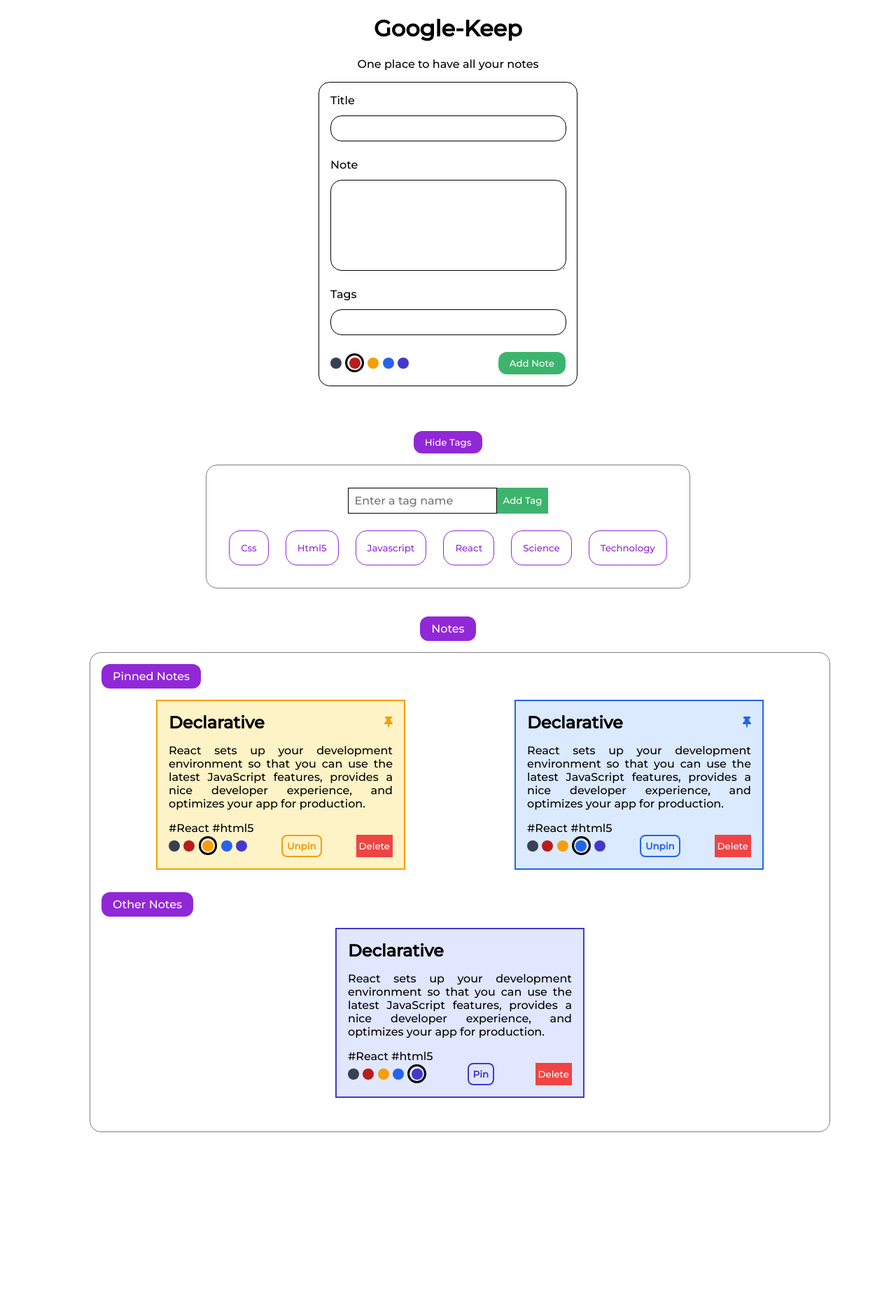
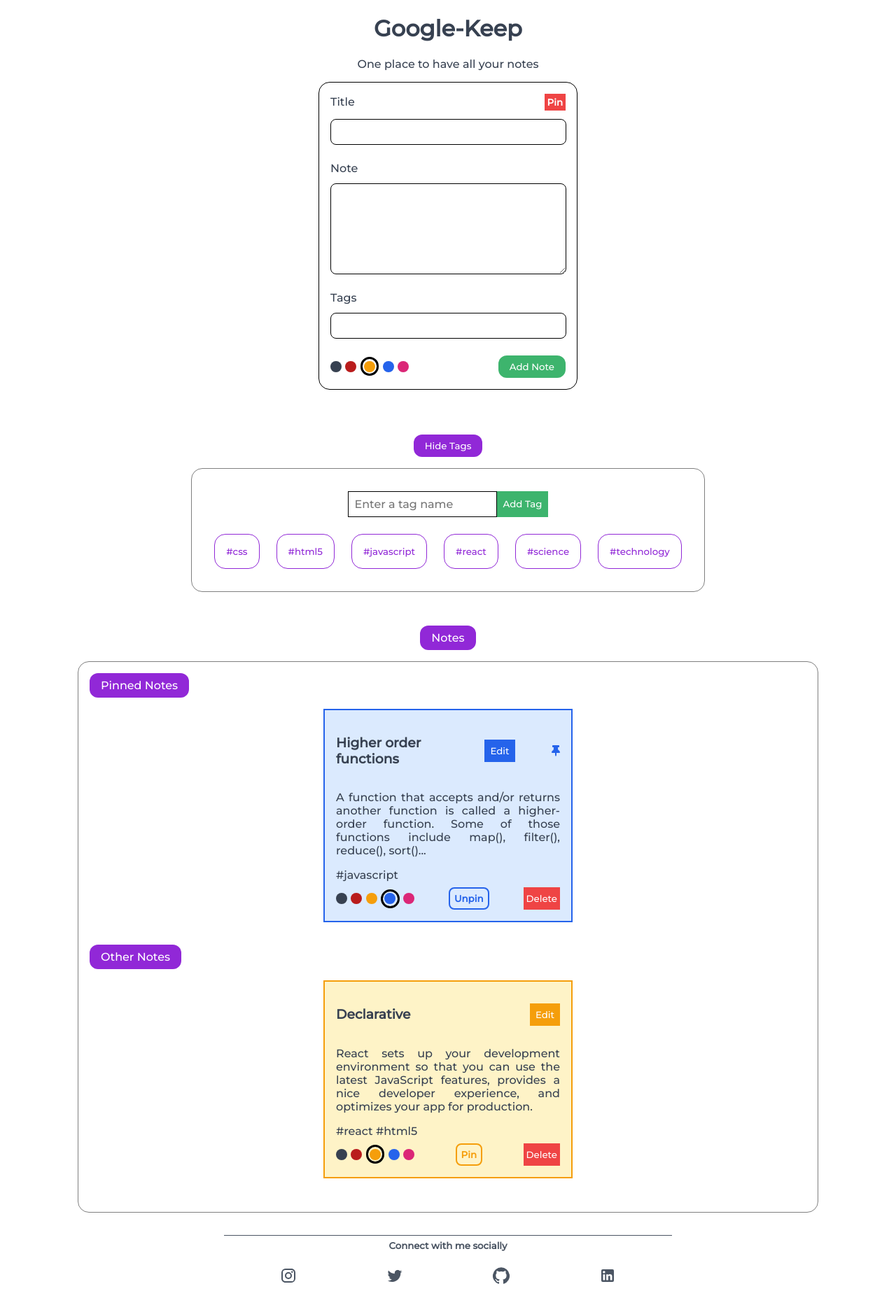
Before and after one commit to sruthiragupathy/Google-Keep, a React (Create React App) app: page / in a window 1280 px wide. Shown: the whole page at 70% size. Before the commit the page ends 1618 px from the top, so only its background shows below. Built offline with nearby package versions, Linux system fonts and the light colour scheme.

Commit message:
feat - add sort by tags, content editable

```diff
--- a/package.json
+++ b/package.json
@@ -6,6 +6,8 @@
     "@fortawesome/fontawesome-svg-core": "^1.2.34",
     "@fortawesome/free-solid-svg-icons": "^5.15.2",
     "@fortawesome/react-fontawesome": "^0.1.14",
+    "@material-ui/core": "^4.11.3",
+    "@material-ui/icons": "^4.11.2",
     "@testing-library/jest-dom": "^5.11.4",
     "@testing-library/react": "^11.1.0",
     "@testing-library/user-event": "^12.1.10",
--- a/src/App.css
+++ b/src/App.css
@@ -5,6 +5,8 @@
   font-family: 'Montserrat', sans-serif;
   --green-button-bg:#3DB46D;
   --primary-color : #9128d7;
+  --pin-color:#EF4444;
+  color:#374151;
 
 }
 
@@ -17,7 +19,9 @@ input:focus,button:focus,textarea:focus{
   outline: none;
 }
 
-
+.header{
+  color:#374151;
+}
 
 .form-div{
   display:flex;
@@ -39,13 +43,21 @@ input:focus,button:focus,textarea:focus{
 
 }
 
+.pin-title{
+  margin-bottom: 0.75rem;
+  width:100%;
+  display:flex;
+  justify-content: space-between;
+  align-items: center;
+}
+
 .form input,textarea{
   width:95%;
   padding:0.5rem;
   border : 1px solid #000000;
   margin-bottom: 1.5rem;
   font-size: 1rem;
-  border-radius: 1rem;
+  border-radius: 0.5rem;
   font-family: 'Montserrat', sans-serif;
 
 }
@@ -111,11 +123,11 @@ button{
   display: inline-block;
   width:75%;
 }
-.tagsList li:hover{
+.tagsList .tagDropdown:hover{
   background: #E5E7EB;
   cursor:pointer;
 }
-ul{
+.tagsList{
   position: absolute;
   width:21rem;
   height:10rem;
@@ -134,6 +146,22 @@ ul{
   width:1rem;
   border-radius:50%;
   margin-left:1rem;
+}
+
+.error{
+    display: flex;
+    justify-content: space-between;
+    border:1px solid #B91C1C;
+    padding:0.5rem;
+    border-radius:12px;
+    background:#FEE2E2;
+    width:20rem;
+    margin-bottom: 0.75rem;
+}
+
+.error .x{
+  background:var(--pin-color) ;
+  color:white;
 }
 
 .colorList{
@@ -203,7 +231,7 @@ ul{
    color:var(--primary-color);
    margin-bottom:1.5rem;
    margin-right:1.5rem;
-   text-transform: capitalize;
+   /* text-transform: capitalize; */
 
 }
 
@@ -219,7 +247,7 @@ ul{
 
 .notes-container{
   width:100%;
-  margin-top:1.5rem;
+
   display: flex;
   flex-direction: column;
   justify-content: center;
@@ -232,7 +260,12 @@ ul{
 
 .container {
   width:80%;
+  display: flex;
+    justify-content: center;
+    align-items: center;
+    flex-direction: column;
 }
+
 
 .card {
   width:20rem;
@@ -252,12 +285,12 @@ ul{
 
 .card h2{
   margin-block-start: 0em;
-  margin-block-end: 0;
+  margin-block-end: 0.5em;
 }
 
 .pinned
 {
-  background: #EF4444;
+  background: var(--pin-color);
   color:white;
   padding : 0.25rem;
 }
@@ -275,7 +308,7 @@ ul{
   background:#E5E7EB;
 }
 
-.pin-btn {
+.card .pin-btn {
   color:white;
   background:transparent;
   border-radius: 0.5rem;
@@ -290,3 +323,16 @@ ul{
   justify-content: space-around;
   align-items: center;
 }
+
+.textarea {
+   height:7rem;
+   /* overflow: scroll; */
+
+}
+
+.form .pin-btn{
+  background: var(--pin-color);
+  color: white;
+  font-weight:bold;
+  padding:0.25rem;
+}
--- a/src/App.js
+++ b/src/App.js
@@ -5,6 +5,7 @@ import Tags from "./Components/Tags"
 import Notes from "./Components/Notes";
 // import { v4 as uuidv4 } from 'uuid';
 import './App.css';
+import Footer from "./Components/Footer/Footer";
 
 const data = [
   {
@@ -15,36 +16,23 @@ const data = [
     lightColor:"#FEF3C7",
     darkColor:"#F59E0B"
   },
-  tags:["React","html5"],
-  pin:true
+  tags:["react","html5"],
+  pin:false
 
   },
   {
     id : 2,
-    title : "Declarative",
-    notes:"React sets up your development environment so that you can use the latest JavaScript features, provides a nice developer experience, and optimizes your app for production. ",
+    title : "Higher order functions",
+    notes:"A function that accepts and/or returns another function is called a higher-order function. Some of those functions include map(), filter(), reduce(), sort()... ",
     color:{
 
       lightColor:"#DBEAFE",
       darkColor:"#2563EB"
     },
-    tags:["React","html5"],
+    tags:["javascript"],
     pin:true
 
-    },
-    {
-      id : 3,
-      title : "Declarative",
-      notes:"React sets up your development environment so that you can use the latest JavaScript features, provides a nice developer experience, and optimizes your app for production. ",
-      color:{
-
-        lightColor:"#E0E7FF",
-        darkColor:"#4338CA"
-      },
-      tags:["React","html5"],
-      pin:false
-
-      }
+    }
 
 ]
 
@@ -62,14 +50,15 @@ function App() {
   const [notes,setNotes] = useState(data)
   const [tags,setTags] = useState(tagsData);
 
-  console.log(notes)
+  // console.log(notes)
   return (
     <div className="App">
       <Header/>
       <div className="form-div">
-      <Form notes={notes} setNotes={(val)=>setNotes(val)}/>
-      <Tags tags = {tags} setTags = {(val) => setTags(val)}/>
+      <Form notes={notes} setNotes={(val)=>setNotes(val)} tags = {tags} setTags = {(val) => setTags(val)}/>
+      <Tags tags = {tags} setTags = {(val) => setTags(val)} notes = {notes} setNotes = {(val) => setNotes(val)}/>
       <Notes notes = {notes} setNotes = {(val) => setNotes(val)}/>
+      <Footer/>
       </div>
     </div>
   );
--- /dev/null
+++ b/src/Components/Footer/Footer.css
@@ -0,0 +1,31 @@
+.footer{
+    position:relative;
+    bottom:0;
+    margin:auto;
+    width:50%;
+    color:#4B5563;
+    text-align:center;
+    border-top:1px solid #4B5563;
+    margin-top:2rem;
+
+}
+
+.footer li{
+    display:inline;
+}
+
+.footer ul{
+   padding-inline-start: 0;
+   display:flex;
+   justify-content: space-around;
+   padding:0 1rem;
+
+}
+.footer a{
+    color:#4B5563;
+
+}
+
+.footer h5{
+    margin-block-start:0.5em;
+}
--- /dev/null
+++ b/src/Components/Footer/Footer.js
@@ -0,0 +1,30 @@
+import React from "react";
+import InstagramIcon from '@material-ui/icons/Instagram';
+import TwitterIcon from '@material-ui/icons/Twitter';
+import GitHubIcon from '@material-ui/icons/GitHub';
+import LinkedInIcon from '@material-ui/icons/LinkedIn';
+import './Footer.css'
+
+function Footer(){
+    return (
+        <footer className="footer">
+            <h5>Connect with me socially</h5>
+            <ul>
+                <li>
+                <a href="https://www.instagram.com/sruthi_codes"><InstagramIcon/></a>
+                </li>
+                <li>
+                <a href="https://twitter.com/CodesSruthi" target="_blank"><TwitterIcon/></a>
+                </li>
+                <li>
+                <a href="https://github.com/sruthiragupathy" target="_blank"><GitHubIcon/></a>
+                </li>
+                <li>
+                <a href="https://www.linkedin.com/in/sruthi-ragupathy-7740ab172/" target="_blank"><LinkedInIcon/></a>
+                </li>
+            </ul>
+        </footer>
+    )
+}
+
+export default Footer;
--- a/src/Components/Form.js
+++ b/src/Components/Form.js
@@ -1,58 +1,19 @@
 import React,{useDebugValue, useState} from "react";
+import { v4 as uuidv4 } from 'uuid';
 
-const colors = [
-    {
-        id:1,
-        lightColor:"#F3F4F6",
-        darkColor:"#374151"
-    },
-    {
-        id:2,
-        lightColor:"#FEE2E2",
-        darkColor:"#B91C1C"
-    },
-    {
-        id:3,
-        lightColor:"#FEF3C7",
-        darkColor:"#F59E0B"
-    },
-    {
-        id:4,
-        lightColor:"#DBEAFE",
-        darkColor:"#2563EB"
-    },
-    {
-        id:5,
-        lightColor:"#E0E7FF",
-        darkColor:"#4338CA"
-    }
-]
+import {colors} from "./variables/color"
 
 
-const tagsData = [
-    "react",
-    "javascript",
-    "css",
-    "html5",
-    "technology",
-    "science"
-]
-
-
-
-
-
-
-
-const Form = ({notes,setNotes}) => {
+const Form = ({notes,setNotes,tags,setTags}) => {
     const [note,setNote] = useState({
         titleNote:"",
         noteNote:"",
         colorNote:{
-            lightColor:"#FEE2E2",
-            darkColor :"#B91C1C"
+            lightColor:"#FEF3C7",
+            darkColor:"#F59E0B"
         },
-        tagsNote:[]
+        tagsNote:[],
+        pinNote:false
     })
 
     const [show,setShow] = useState ({
@@ -60,7 +21,9 @@ const Form = ({notes,setNotes}) => {
         tags:false
     })
 
-    const [tags,setTags] = useState (tagsData.sort())
+    const [error,setError] = useState("");
+
+    // const [tags,setTags] = useState (tagsData.sort())
 
     const RemoveTag = (e,item) => {
         e.preventDefault();
@@ -88,8 +51,8 @@ const Form = ({notes,setNotes}) => {
             <li style={{display:"flex",justifyContent:"flex-end",marginRight:"1rem"}}>
                 <button style={{background:"#DC2626",color:"#FFF"}} onClick={()=>setShow({...show,tags:false})}>x</button>
             </li>
-            {tags.map((item,index) => {
-                return <li key={index}>
+            {tags.sort().map((item,index) => {
+                return <li key={index} className = "tagDropdown">
                 <span onClick={()=>setNote({...note,tagsNote:[...note.tagsNote,item]})} value={note.tagsNote} className="span">{item}</span>
                 <button onClick = {(e)=>RemoveTag(e,item)}>Remove</button>
                 </li>
@@ -102,33 +65,62 @@ const Form = ({notes,setNotes}) => {
 
     const addNoteHandler = (e) => {
         e.preventDefault();
-        setNotes([...notes,{id:2,
+
+        if(note.titleNote === ""){
+            setError("Title Field is Empty")
+        }
+        else if(note.noteNote === ""){
+            setError("Note Field is Empty")
+        }
+        else{
+        setNotes([{id:uuidv4(),
             title : note.titleNote,
             notes:note.noteNote,
             color:note.colorNote,
-            tags:note.tagsNote}])
+            tags:note.tagsNote,
+            pin:note.pinNote},...notes])
 
         setNote({
             titleNote:"",
             noteNote:"",
-            colorNote:"#B91C1C",
+            colorNote: {
+                lightColor:"#FEF3C7",
+                darkColor:"#F59E0B"
+            },
             tagsNote:[]
         })
+
+        setError("")
+    }
     }
     // console.log(note.titleNote,note.noteNote)
     // console.log(show);
     // console.log(note.note)
     // console.log(tags)
-    console.log(note)
+    // console.log(note)
     return (
 
         <form className = "form">
-
-            <label htmlFor="title">Title</label>
+            {error &&
+            <div className="error">
+            <p style = {{marginBlockStart:0,marginBlockEnd:0}}>{error}</p>
+            <button className = "x" onClick = {(e) => {
+                e.preventDefault();
+                setError("")
+            }}>x</button>
+            </div>
+            }
+            <div className = "pin-title">
+            <label htmlFor="title" style = {{marginBottom:0}}>Title</label>
+            <button  className = "pin-btn" onClick = {(e)=>{
+                e.preventDefault();
+                setNote({...note,pinNote:!note.pinNote})
+            }}>{note.pinNote?"Unpin":"Pin"}</button>
+            </div>
             <input type="text" value={note.titleNote} onChange = {(e)=>setNote({...note,titleNote:e.target.value})}></input>
-            <label htmlFor="note" value={note.noteNote}>Note</label>
-            <textarea type="text" onChange = {(e)=>setNote({...note,noteNote:e.target.value})} style = {{height:"7rem"}}></textarea>
-            <label htmlFor="note" value={note.noteNote}>Tags</label>
+            <label htmlFor="note">Note</label>
+            <textarea type="text" value = {note.noteNote} onChange = {(e)=>setNote({...note,noteNote:e.target.value})} style = {{height:"7rem"}} ></textarea>
+            <label htmlFor="note">Tags</label>
             <input type="text" onFocus = {()=>{setShow({...show,tags:true})}} value={note.tagsNote}></input>
             {show.tags && showTags()}
 
--- a/src/Components/Note.js
+++ b/src/Components/Note.js
@@ -1,43 +1,23 @@
-import React from "react";
+import React,{useState} from "react";
 import { FontAwesomeIcon } from '@fortawesome/react-fontawesome'
 import { faThumbtack} from '@fortawesome/free-solid-svg-icons'
 
-const colors = [
-    {
-        id:1,
-        lightColor:"#F3F4F6",
-        darkColor:"#374151"
-    },
-    {
-        id:2,
-        lightColor:"#FEE2E2",
-        darkColor:"#B91C1C"
-    },
-    {
-        id:3,
-        lightColor:"#FEF3C7",
-        darkColor:"#F59E0B"
-    },
-    {
-        id:4,
-        lightColor:"#DBEAFE",
-        darkColor:"#2563EB"
-    },
-    {
-        id:5,
-        lightColor:"#E0E7FF",
-        darkColor:"#4338CA"
-    }
-]
+import {colors} from "./variables/color"
 
 
 const Note = ({item,notesData,setNotes}) => {
 
+
     const {id,title,notes,color,tags,pin} = item
+
+    const [inEditMode,setInEditMode] = useState(false);
+    const [editNote , setEditNote] = useState(notes);
+
+
 
     const colorHandler =(item) =>{
        setNotes(prev =>
-           prev.map(note => {
+           prev.map((note,index) => {
             if(note.id === id){
                 return {...note,color:{
                     lightColor : item.lightColor,
@@ -54,7 +34,7 @@ const Note = ({item,notesData,setNotes}) => {
 
     const pinHandler = () => {
         setNotes(prev =>
-            prev.map (note => {
+            prev.map ((note,index) => {
                 if(note.id ===id){
                     return {...note,pin:!pin}
                 }
@@ -70,13 +50,25 @@ const Note = ({item,notesData,setNotes}) => {
             }))
     }
 
+    const editHandler = (e) => {
+       e.preventDefault();
+       setInEditMode(prev=>!prev);
+       setNotes(prev => prev.map ((note,index)=>{
+            if(note.id === id){
+                return {...item,notes:editNote}
+            }
+            return note
+       }))
+
+    }
+
     const openColorPalette = () =>{
         return <div className = "palette">
              {
                  colors.map ((item,index) => {
                      if (item.darkColor === color.darkColor){
-                     return <div style={{border:"3px solid black",borderRadius:"50%"}}>
-                         <div key={index} style={{background:item.darkColor,margin:"0.15rem"}} className="colorList" onClick = {() => setNotes({...notesData,color:{lightColor:item.lightColor,darkColor:item.dar}})}></div>
+                     return <div style={{border:"3px solid black",borderRadius:"50%"}} key={index} >
+                         <div style={{background:item.darkColor,margin:"0.15rem"}} className="colorList" onClick = {() => setNotes({...notesData,color:{lightColor:item.lightColor,darkColor:item.dar}})}></div>
                         </div>
 
                      }
@@ -88,7 +80,8 @@ const Note = ({item,notesData,setNotes}) => {
 
     return <div className = "card" style = {{background:color.lightColor,border:`2px solid ${color.darkColor}`}}>
         <div style = {{display:"flex",justifyContent:"space-between",alignItems:"center",width:"100%"}}>
-        <h2>{item.title}</h2>
+        <h3 style = {{width:"50%",textAlign:"left"}}>{item.title}</h3>
+        <button style = {{background : color.darkColor, color:"white" , padding:"0.5rem"}} onClick={editHandler}>{inEditMode?"Update":"Edit"}</button>
         {
 
             pin &&
@@ -97,11 +90,11 @@ const Note = ({item,notesData,setNotes}) => {
 
         }
         </div>
-        <p>{item.notes}</p>
-        <div>
+        {inEditMode ? <textarea className="textarea" value = {editNote} onChange = {(e)=>setEditNote(e.target.value)}></textarea> : <p onClick = {() => setInEditMode(prev=>!prev)}>{item.notes}</p> }
+        <div style = {{marginBottom:"0.5rem"}}>
         {
             tags.map ((tag,index) => {
-                return <span style={{display:"inline"}}>#{tag} </span>
+                return <span key={index} style={{display:"inline"}}>#{tag} </span>
             })
         }
         </div>
--- a/src/Components/Notes.js
+++ b/src/Components/Notes.js
@@ -2,14 +2,14 @@ import React,{useState} from "react";
 import Note from "./Note"
 
 const Notes = ({notes,setNotes}) => {
-    console.log(notes)
+    // console.log(notes)
     return <div className = "container">
         <span className = "add-note primary-btn">
             Notes
         </span>
         <div className = "notes-container">
             <span className = "add-note primary-btn">Pinned Notes</span>
-            {console.log("inside notes")}
+            {/* {console.log("inside notes")} */}
             <div className = "allnotes">
 
 
--- a/src/Components/Tags.js
+++ b/src/Components/Tags.js
@@ -1,7 +1,7 @@
 import React,{useState} from "react";
 
 
-const Tags = ({tags,setTags}) => {
+const Tags = ({tags,setTags,notes,setNotes}) => {
     const [show,setShow] = useState(true)
     const [newTag, setNewTag] = useState("")
 
@@ -11,7 +11,7 @@ const Tags = ({tags,setTags}) => {
             <input placeholder = "Enter a tag name" className = "tag-input" value={newTag} onChange = {(e)=>setNewTag(e.target.value)}></input>
             <button className = "add-tag" onClick = {(e) => {
                 e.preventDefault();
-                setTags([...tags,newTag]);
+                setTags([...tags,newTag.toLowerCase()]);
                 setNewTag("");
             }
             }>Add Tag</button>
@@ -19,7 +19,7 @@ const Tags = ({tags,setTags}) => {
         <div className = "tags-flex">
             {
                 tags.sort().map((tag,index) => {
-                    return <button key={index} className = "tag-btn">{tag}</button>
+                    return <button key={index} className = "tag-btn" onClick = {(e) => tagClickHandler(e,tag)}>#{tag}</button>
                 })
 
             }
@@ -30,6 +30,24 @@ const Tags = ({tags,setTags}) => {
     }
 
 
+    const tagClickHandler = (e,tag) => {
+        e.preventDefault();
+        // console.log(tag)
+
+        const arr  = notes.filter (note => {
+            // console.log(note.tags)
+            return note.tags.includes(`${tag}`)
+        })
+
+        const newArr = notes.filter (note => {
+            // console.log(note.tags)
+            return !note.tags.includes(`${tag}`)
+        })
+
+        setNotes([...arr,...newArr])
+
+        // console.log(arr);
+    }
 
     return <div className = "tags-container">
         <button className="add-note primary-btn" onClick = {() => {setShow((prev)=>!prev)}}>{show?"Hide":"Show"} Tags</button>
--- /dev/null
+++ b/src/Components/variables/color.js
@@ -0,0 +1,27 @@
+export const colors = [
+    {
+        id:1,
+        lightColor:"#F3F4F6",
+        darkColor:"#374151"
+    },
+    {
+        id:2,
+        lightColor:"#FEE2E2",
+        darkColor:"#B91C1C"
+    },
+    {
+        id:3,
+        lightColor:"#FEF3C7",
+        darkColor:"#F59E0B"
+    },
+    {
+        id:4,
+        lightColor:"#DBEAFE",
+        darkColor:"#2563EB"
+    },
+    {
+        id:5,
+        lightColor:"#FCE7F3",
+        darkColor:"#DB2777"
+    }
+]
```
Also changed, not shown: 1 other file (tests, documents, lock files or other folders).
